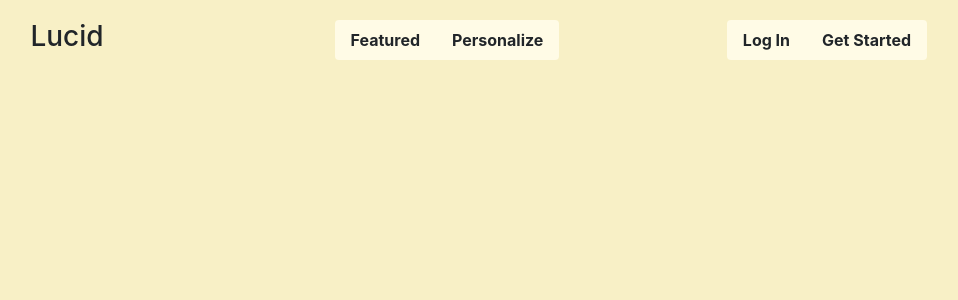
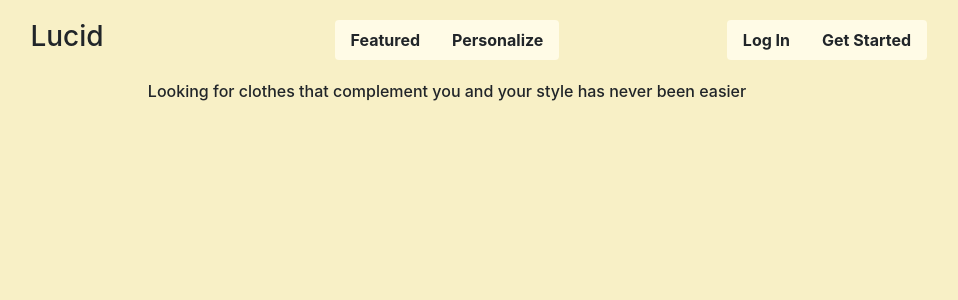
Before and after one commit to dnie63/Lucid, an Angular app: page / in a window 1280 px wide. Shown: the top 300 px of the page, without its empty margins (193-1151 px from the left). Built offline with nearby package versions, Linux system fonts and the light colour scheme.

Commit message:
added short sentence to bottom of header component

```diff
--- a/src/app/header/header.component.html
+++ b/src/app/header/header.component.html
@@ -36,4 +36,7 @@
       </ul>
     </div>
   </div>
+  <div class="container">
+    <h6 class="text-center">Looking for clothes that complement you and your style has never been easier</h6>
+  </div>
 </div>
```
